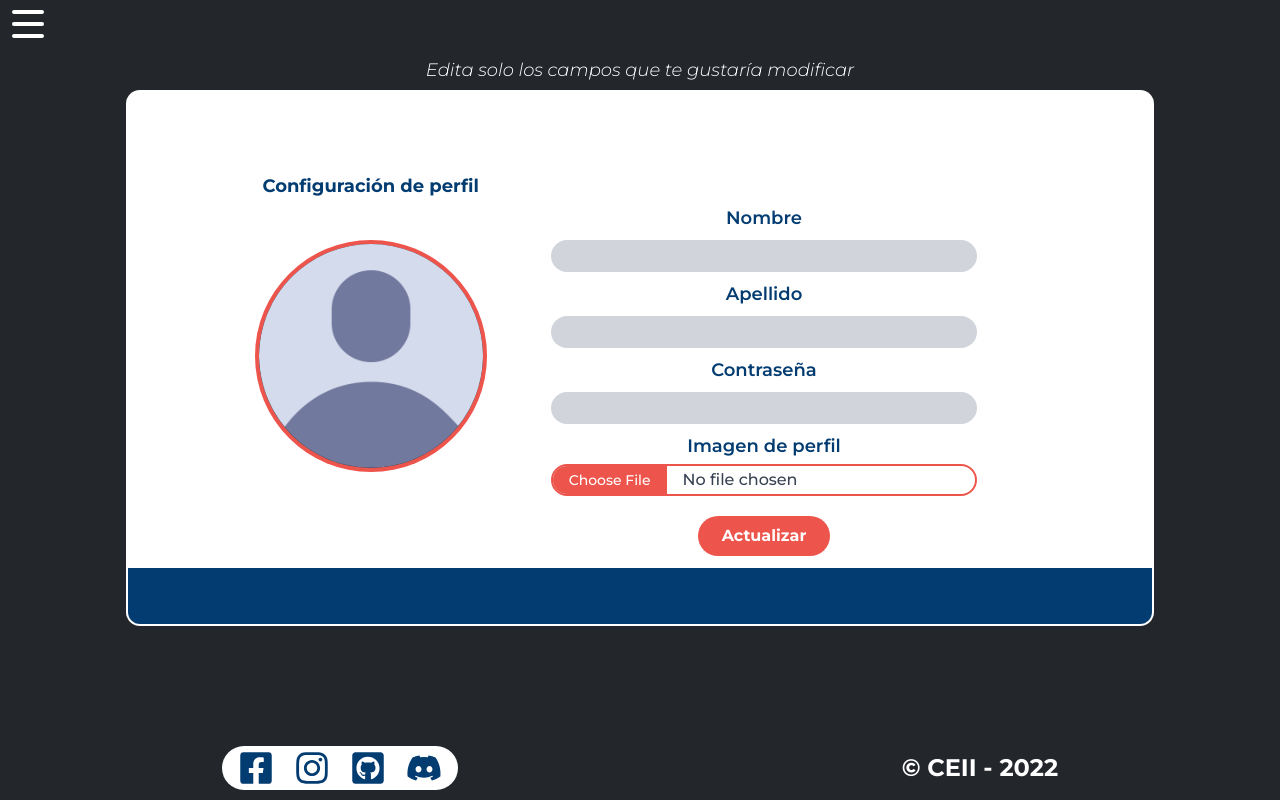
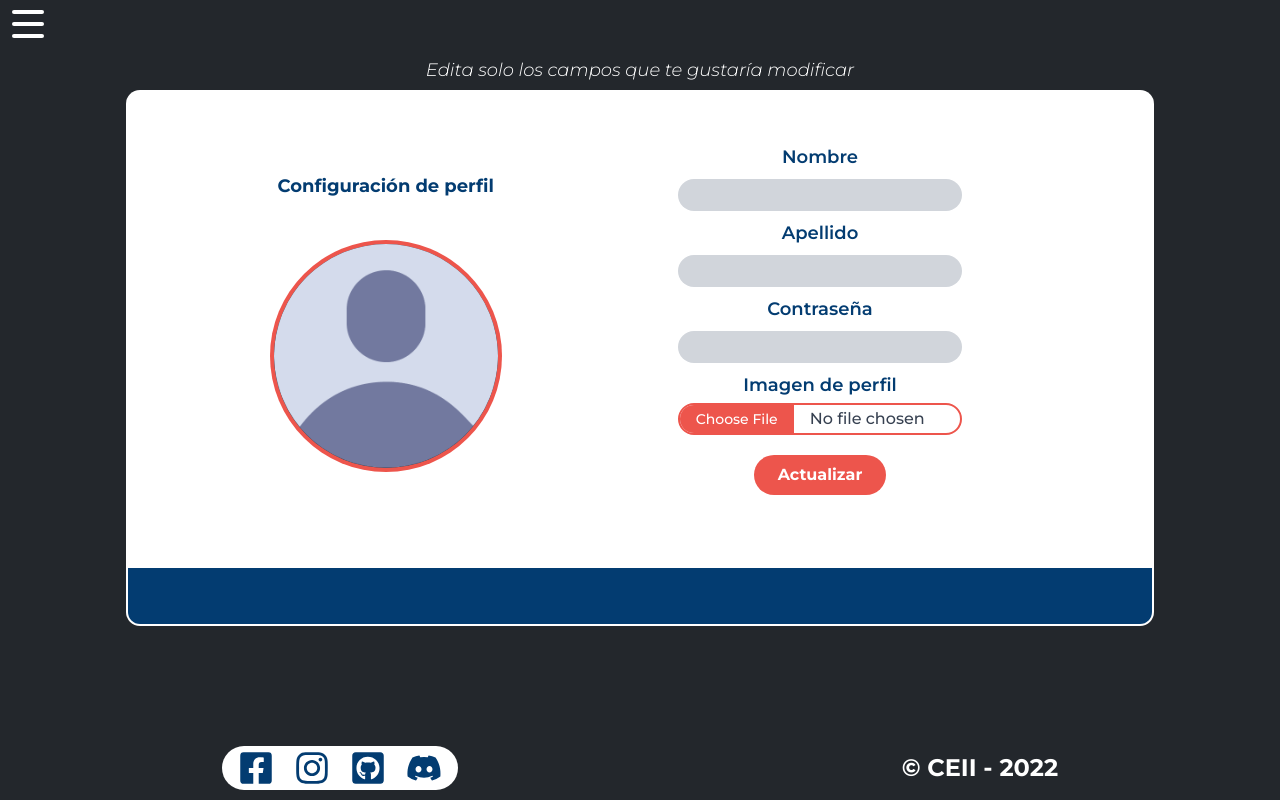
Before and after one commit to CEII/ceii.web, a Next.js app: page /users/me in a window 1280 px wide. Built offline with nearby package versions, Linux system fonts and the light colour scheme; no server answers.

Commit message:
style:fix responsive and forms desing

```diff
--- a/pages/users/me/index.tsx
+++ b/pages/users/me/index.tsx
@@ -82,7 +82,7 @@ const SettingsUser: NextPage = () => {
                     </div>
 
                     <div className="relative ring-2 ring-white bg-white  w-5/6 rounded-t-xl flex flex-col items-center max-w-screen-lg lg:h-3/4 md:h-full">
-                        <div className="flex flex-col h-5/6 justify-center lg:flex-row lg:w-10/12">
+                        <div className="flex flex-col h-5/6 justify-center lg:flex-row lg:w-10/12 lg:gap-28">
                             <div className="flex flex-col mt-16 lg:mt-20 lg:mx-3">
                                 <h2 className="text-secondary text-center font-bold text-lg mb-8 ">
                                     {' '}
@@ -99,7 +99,7 @@ const SettingsUser: NextPage = () => {
                             </div>
 
                             <form
-                                className="mt-5 h-3/4 text-center flex flex-col space-y-2 text-secondary font-medium lg:w-6/12 lg:my-28 lg:mx-14"
+                                className="mt-5 h-3/4 w-3/4 self-center text-center flex flex-col space-y-2 text-secondary font-medium  lg:my-28 lg:mx-14 lg:w-4/12"
                                 onSubmit={onSubmit}
                             >
                                 <InputContainer>
@@ -136,8 +136,10 @@ const SettingsUser: NextPage = () => {
                                     />
                                 </InputContainer>
                                 <div className="flex flex-col-reverse self-center w-full space-y-reverse text-white font-medium group space-y-1">
+
                                     <input
-                                        className="cursor-pointer border-2 border-accent rounded-full text-gray-700 bg-white "
+                                        className="cursor-pointer border-2 border-accent rounded-full text-gray-700 bg-white
+                                         "
                                         type="file"
                                         name="picture"
                                         id="picture"
```
